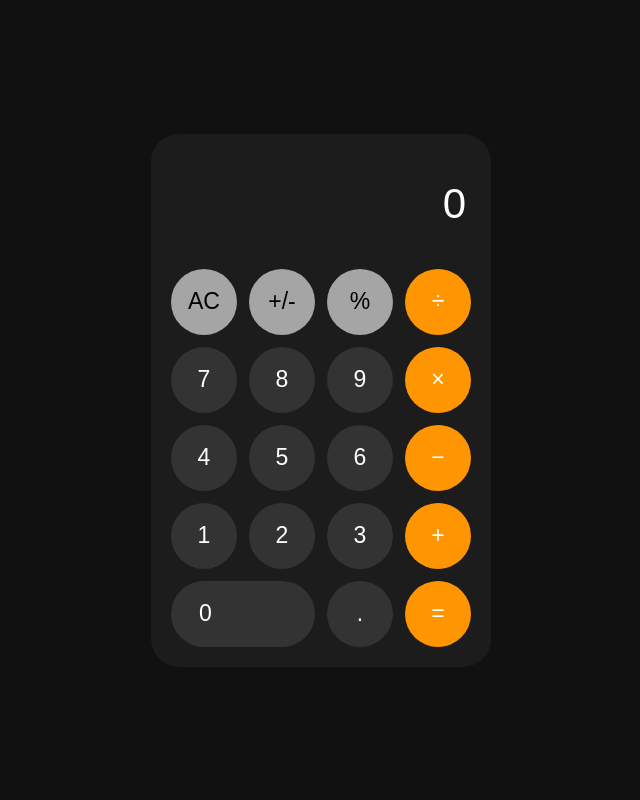
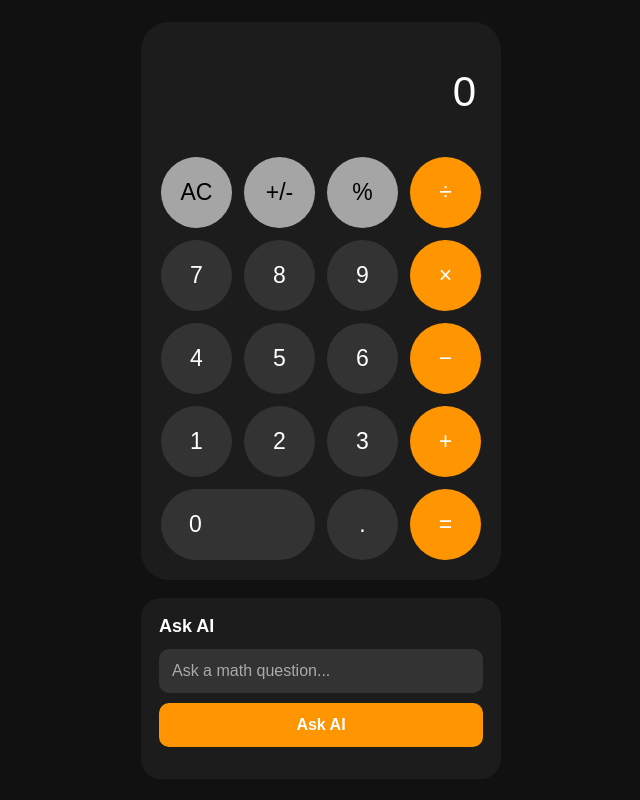
Before and after one commit to youraiguydev-a11y/calculator, a Flask app: page / in a window 1280 px wide. Shown: the whole page, without its empty margins (319-959 px from the left). Run offline with Flask 3, Linux system fonts and the light colour scheme.

Commit message:
Enhance calculator UI and add AI question feature
Updated the title to 'AI Calculator', adjusted padding, and modified button classes for better styling. Added AI question input section with functionality to ask questions and receive answers.

```diff
--- a/templates/index.html
+++ b/templates/index.html
@@ -2,7 +2,7 @@
 <html>
 <head>
     <meta name="viewport" content="width=device-width, initial-scale=1.0">
-    <title>Calculator</title>
+    <title>AI Calculator</title>
 
     <style>
         * {
@@ -17,12 +17,17 @@
             align-items: center;
             background: #111;
             font-family: Arial, sans-serif;
-            padding: 15px;
+            padding: 20px;
+            color: white;
+        }
+
+        .wrapper {
+            width: 100%;
+            max-width: 360px;
         }
 
         .calculator {
             width: 100%;
-            max-width: 340px;
             background: #1c1c1c;
             padding: 20px;
             border-radius: 28px;
@@ -47,7 +52,7 @@
             gap: 12px;
         }
 
-        button {
+        .calc-button {
             width: 100%;
             aspect-ratio: 1;
             border: none;
@@ -76,9 +81,71 @@
             padding-left: 28px;
         }
 
+        .ai-section {
+            margin-top: 18px;
+            width: 100%;
+            background: #1c1c1c;
+            padding: 18px;
+            border-radius: 20px;
+        }
+
+        .ai-title {
+            font-size: 18px;
+            font-weight: bold;
+            margin-bottom: 12px;
+        }
+
+        #aiQuestion {
+            width: 100%;
+            border: none;
+            outline: none;
+            padding: 13px;
+            border-radius: 10px;
+            background: #333;
+            color: white;
+            font-size: 16px;
+        }
+
+        #aiQuestion::placeholder {
+            color: #aaa;
+        }
+
+        #askButton {
+            width: 100%;
+            border: none;
+            margin-top: 10px;
+            padding: 13px;
+            border-radius: 10px;
+            background: #ff9500;
+            color: white;
+            font-size: 16px;
+            font-weight: bold;
+            cursor: pointer;
+        }
+
+        #askButton:disabled {
+            opacity: 0.6;
+            cursor: not-allowed;
+        }
+
+        #aiAnswer {
+            margin-top: 14px;
+            line-height: 1.5;
+            color: #eee;
+            white-space: pre-wrap;
+            word-wrap: break-word;
+        }
+
         @media (max-width: 400px) {
+            body {
+                padding: 12px;
+            }
+
+            .wrapper {
+                max-width: 320px;
+            }
+
             .calculator {
-                max-width: 310px;
                 padding: 15px;
             }
 
@@ -91,7 +158,7 @@
                 font-size: 36px;
             }
 
-            button {
+            .calc-button {
                 font-size: 21px;
             }
         }
@@ -100,39 +167,63 @@
 
 <body>
 
-<div class="calculator" id="calculator">
+<div class="wrapper">
+
+    <div class="calculator">
 
         <input type="text" id="display" readonly value="0">
 
         <div class="buttons">
 
-        <button class="special" onclick="clearCalculator()">AC</button>
-        <button class="special" onclick="toggleSign()">+/-</button>
-        <button class="special" onclick="percentage()">%</button>
-        <button class="operator" onclick="addOperator('/')">÷</button>
+            <button class="calc-button special" onclick="clearCalculator()">AC</button>
+            <button class="calc-button special" onclick="toggleSign()">+/-</button>
+            <button class="calc-button special" onclick="percentage()">%</button>
+            <button class="calc-button operator" onclick="addOperator('/')">÷</button>
 
-        <button onclick="addNumber('7')">7</button>
-        <button onclick="addNumber('8')">8</button>
-        <button onclick="addNumber('9')">9</button>
-        <button class="operator" onclick="addOperator('*')">×</button>
+            <button class="calc-button" onclick="addNumber('7')">7</button>
+            <button class="calc-button" onclick="addNumber('8')">8</button>
+            <button class="calc-button" onclick="addNumber('9')">9</button>
+            <button class="calc-button operator" onclick="addOperator('*')">×</button>
 
-        <button onclick="addNumber('4')">4</button>
-        <button onclick="addNumber('5')">5</button>
-        <button onclick="addNumber('6')">6</button>
-        <button class="operator" onclick="addOperator('-')">−</button>
+            <button class="calc-button" onclick="addNumber('4')">4</button>
+            <button class="calc-button" onclick="addNumber('5')">5</button>
+            <button class="calc-button" onclick="addNumber('6')">6</button>
+            <button class="calc-button operator" onclick="addOperator('-')">−</button>
 
-        <button onclick="addNumber('1')">1</button>
-        <button onclick="addNumber('2')">2</button>
-        <button onclick="addNumber('3')">3</button>
-        <button class="operator" onclick="addOperator('+')">+</button>
+            <button class="calc-button" onclick="addNumber('1')">1</button>
+            <button class="calc-button" onclick="addNumber('2')">2</button>
+            <button class="calc-button" onclick="addNumber('3')">3</button>
+            <button class="calc-button operator" onclick="addOperator('+')">+</button>
 
-        <button class="zero" onclick="addNumber('0')">0</button>
-        <button onclick="addDecimal()">.</button>
-        <button class="equal" onclick="calculate()">=</button>
+            <button class="calc-button zero" onclick="addNumber('0')">0</button>
+            <button class="calc-button" onclick="addDecimal()">.</button>
+            <button class="calc-button equal" onclick="calculate()">=</button>
 
         </div>
 
     </div>
+
+
+    <div class="ai-section">
+
+        <div class="ai-title">Ask AI</div>
+
+        <input
+            type="text"
+            id="aiQuestion"
+            placeholder="Ask a math question..."
+        >
+
+        <button id="askButton" onclick="askAI()">
+            Ask AI
+        </button>
+
+        <div id="aiAnswer"></div>
+
+    </div>
+
+</div>
+
 
 <script>
     let expression = "";
@@ -140,9 +231,12 @@
 
     const display = document.getElementById("display");
 
+
     function updateDisplay() {
+
         if (expression === "") {
             display.value = "0";
+            resizeDisplay();
             return;
         }
 
@@ -153,34 +247,45 @@
         resizeDisplay();
     }
 
+
     function resizeDisplay() {
+
         const length = display.value.length;
 
         if (length > 16) {
             display.style.fontSize = "24px";
-        } else if (length > 11) {
+        }
+        else if (length > 11) {
             display.style.fontSize = "30px";
-        } else {
+        }
+        else {
             display.style.fontSize = "";
         }
     }
 
+
     function addNumber(number) {
+
         if (justCalculated) {
             expression = "";
             justCalculated = false;
         }
 
         expression += number;
+
         updateDisplay();
     }
 
+
     function addOperator(operator) {
+
         if (expression === "") {
+
             if (operator === "-") {
                 expression = "-";
                 updateDisplay();
             }
+
             return;
         }
 
@@ -189,21 +294,26 @@
         const lastCharacter = expression.slice(-1);
 
         if ("+-*/".includes(lastCharacter)) {
-            expression = expression.slice(0, -1) + operator;
-        } else {
+            expression =
+                expression.slice(0, -1) + operator;
+        }
+        else {
             expression += operator;
         }
 
         updateDisplay();
     }
 
+
     function addDecimal() {
+
         if (justCalculated) {
             expression = "";
             justCalculated = false;
         }
 
-        const currentPart = expression.split(/[+\-*/]/).pop();
+        const currentPart =
+            expression.split(/[+\-*/]/).pop();
 
         if (currentPart.includes(".")) {
             return;
@@ -214,39 +324,50 @@
             "+-*/".includes(expression.slice(-1))
         ) {
             expression += "0.";
-        } else {
+        }
+        else {
             expression += ".";
         }
 
         updateDisplay();
     }
 
+
     function clearCalculator() {
+
         expression = "";
         justCalculated = false;
+
         display.value = "0";
         display.style.fontSize = "";
     }
 
+
     function toggleSign() {
+
         if (expression === "") {
             return;
         }
 
-        const match = expression.match(/(-?\d*\.?\d+)$/);
+        const match =
+            expression.match(/(-?\d*\.?\d+)$/);
 
         if (!match) {
             return;
         }
 
         const number = match[0];
-        const start = expression.length - number.length;
+        const start =
+            expression.length - number.length;
 
         if (number.startsWith("-")) {
+
             expression =
                 expression.slice(0, start) +
                 number.slice(1);
-        } else {
+        }
+        else {
+
             expression =
                 expression.slice(0, start) +
                 "-" +
@@ -256,12 +377,15 @@
         updateDisplay();
     }
 
+
     function percentage() {
+
         if (expression === "") {
             return;
         }
 
-        const match = expression.match(/(-?\d*\.?\d+)$/);
+        const match =
+            expression.match(/(-?\d*\.?\d+)$/);
 
         if (!match) {
             return;
@@ -284,57 +408,190 @@
         updateDisplay();
     }
 
+
     function calculate() {
+
         if (expression === "") {
             return;
         }
 
-        const lastCharacter = expression.slice(-1);
+        const lastCharacter =
+            expression.slice(-1);
 
         if ("+-*/".includes(lastCharacter)) {
             return;
         }
 
         try {
+
             if (!/^[0-9+\-*/. ]+$/.test(expression)) {
                 throw new Error();
             }
 
             let result = Function(
-                '"use strict"; return (' + expression + ')'
+                '"use strict"; return (' +
+                expression +
+                ')'
             )();
 
             if (!Number.isFinite(result)) {
-                display.value = "Cannot divide by zero";
+
+                display.value =
+                    "Cannot divide by zero";
+
                 expression = "";
+
+                resizeDisplay();
+
                 return;
             }
 
             result =
                 Math.round(
-                    (result + Number.EPSILON) * 10000000000
+                    (result + Number.EPSILON)
+                    * 10000000000
                 ) / 10000000000;
 
             expression = result.toString();
+
             display.value = expression;
+
             justCalculated = true;
 
             resizeDisplay();
+        }
+        catch {
 
-        } catch {
             display.value = "Error";
+
             expression = "";
+
             justCalculated = false;
         }
     }
 
-    document.addEventListener("keydown", function(event) {
 
-        if (event.key >= "0" && event.key <= "9") {
+    async function askAI() {
+
+        const questionInput =
+            document.getElementById("aiQuestion");
+
+        const answerBox =
+            document.getElementById("aiAnswer");
+
+        const askButton =
+            document.getElementById("askButton");
+
+        const question =
+            questionInput.value.trim();
+
+        if (!question) {
+
+            answerBox.innerText =
+                "Please enter a question.";
+
+            return;
+        }
+
+        answerBox.innerText = "Thinking...";
+
+        askButton.disabled = true;
+        askButton.innerText = "Thinking...";
+
+        try {
+
+            const response =
+                await fetch("/ask-ai", {
+
+                    method: "POST",
+
+                    headers: {
+                        "Content-Type":
+                            "application/json"
+                    },
+
+                    body: JSON.stringify({
+                        question: question
+                    })
+                });
+
+
+            const data =
+                await response.json();
+
+
+            if (response.ok) {
+
+                answerBox.innerText =
+                    data.answer;
+            }
+            else {
+
+                answerBox.innerText =
+                    data.error ||
+                    "AI request failed.";
+            }
+
+        }
+        catch (error) {
+
+            answerBox.innerText =
+                "Could not connect to AI.";
+        }
+        finally {
+
+            askButton.disabled = false;
+
+            askButton.innerText = "Ask AI";
+        }
+    }
+
+
+    document
+        .getElementById("aiQuestion")
+        .addEventListener(
+            "keydown",
+            function(event) {
+
+                if (event.key === "Enter") {
+
+                    event.preventDefault();
+
+                    askAI();
+                }
+            }
+        );
+
+
+    document.addEventListener(
+        "keydown",
+        function(event) {
+
+            /*
+            AI input mein typing karte waqt
+            calculator keyboard shortcuts
+            activate nahi honge.
+            */
+
+            if (
+                event.target.tagName === "INPUT" &&
+                event.target.id === "aiQuestion"
+            ) {
+                return;
+            }
+
+
+            if (
+                event.key >= "0" &&
+                event.key <= "9"
+            ) {
                 addNumber(event.key);
             }
 
-        else if (["+", "-", "*", "/"].includes(event.key)) {
+            else if (
+                ["+", "-", "*", "/"]
+                    .includes(event.key)
+            ) {
                 addOperator(event.key);
             }
 
@@ -342,24 +599,39 @@
                 addDecimal();
             }
 
-        else if (event.key === "Enter" || event.key === "=") {
+            else if (
+                event.key === "Enter" ||
+                event.key === "="
+            ) {
+
                 event.preventDefault();
+
                 calculate();
             }
 
-        else if (event.key === "Backspace") {
-            expression = expression.slice(0, -1);
+            else if (
+                event.key === "Backspace"
+            ) {
+
+                expression =
+                    expression.slice(0, -1);
+
                 updateDisplay();
             }
 
-        else if (event.key === "Escape") {
+            else if (
+                event.key === "Escape"
+            ) {
                 clearCalculator();
             }
 
-        else if (event.key === "%") {
+            else if (
+                event.key === "%"
+            ) {
                 percentage();
             }
-    });
+        }
+    );
 </script>
 
 </body>
```
Lines whose indentation alone changed are shown as unchanged.
